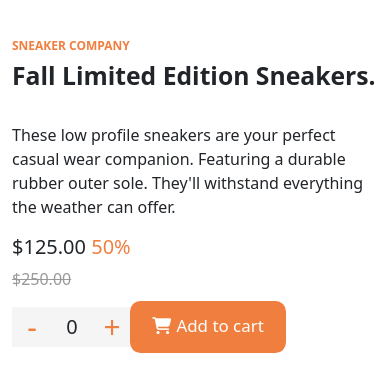
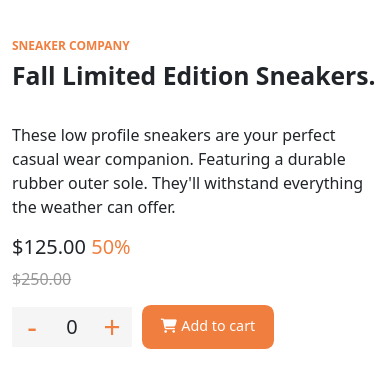
Before and after one commit to Iyanuoluwa03/sneakers_landingpage, a plain HTML site: page index.html in a window 390 px wide. In both pictures the pointer is over the button "Add to cart". Shown: the part 193-584 px from the top of the page. Drawn offline with nearby package versions, Linux system fonts and the light colour scheme.

Commit message:
adjusted button

```diff
--- a/asset/css/style.css
+++ b/asset/css/style.css
@@ -81,6 +81,21 @@ body{
     .navbar-brand{
         margin-left:-5rem;
     }
+
+
+
+
+
+}
+
+
+@media screen and (max-width: 500px) {
+    .collapse ul li:hover::after {
+            width:0%;
+            color: #f07f3f;
+            /* margin: left; */
+        }
+
 }
 
 
@@ -258,8 +273,13 @@ del{
 }
 
 .main-btn:hover{
-    transform: scale(1.3);
-    cursor: pointer;
+    cursor: pointer !important;
+    transition: all 0.7s ease !important;
+    -webkit-transform: scale(1.1) !important;
+    -ms-transform: scale(1.1) !important;
+    transform: scale(1.1) !important;
+    /* transform: scale(1.1);
+    cursor: pointer; */
 }
 
 
--- a/js/script.js
+++ b/js/script.js
@@ -123,6 +123,11 @@ function showSlides(n){
 
 
 
+
+
+
+
+
 // for (var i=0; i<images.length; i++){
 //     images[i].addEventListener('mouseover', function(){
 //         // console.log('help')
```
